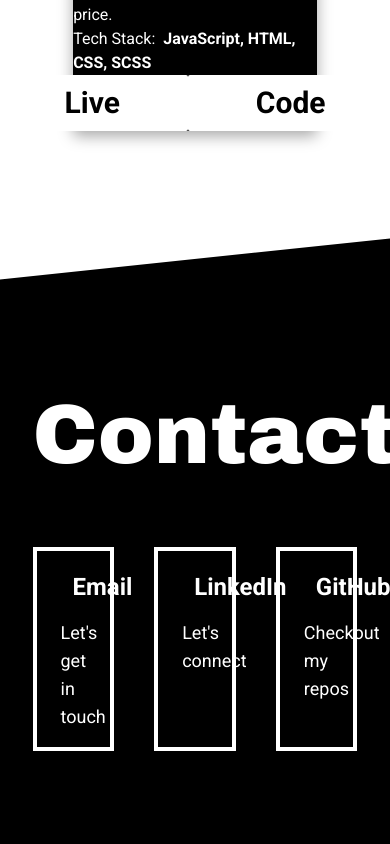
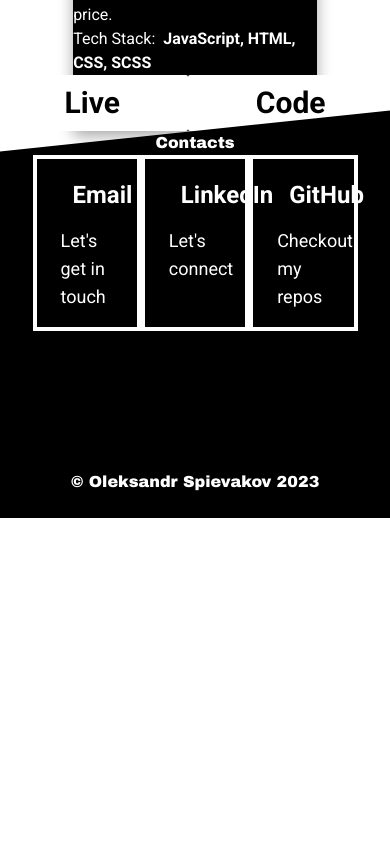
Before and after one commit to AlexandrSpevakov/portfolio-website, a Next.js app: page / in a window 390 px wide. Shown: the part 4900-5744 px from the top of the page. After the commit the page ends 5418 px from the top, so only its background shows below. Built offline with nearby package versions, Linux system fonts and the light colour scheme.

Commit message:
feat: implement Footer on 2xl

```diff
--- a/app/components/Contacts.tsx
+++ b/app/components/Contacts.tsx
@@ -3,13 +3,13 @@ export default function Contacts() {
     <section className="relative isolate text-white before:absolute before:inset-0 before:z-[-1] before:skew-y-[-6deg] before:bg-black after:absolute after:left-0 after:bottom-[-140px] after:z-[-1] after:h-full after:w-full after:bg-black">
       <section
         id="contacts"
-        className="relative mx-auto mt-32 w-10/12 bg-cover bg-center bg-no-repeat pt-32 pb-16 2xl:mt-36 2xl:pt-36 2xl:pb-20 3xl:mt-40 3xl:pt-40 3xl:pb-24"
+        className="relative mx-auto w-10/12 bg-cover bg-center bg-no-repeat md:mt-24 md:pt-24 md:pb-12 lg:mt-28 lg:pt-28 lg:pb-14 xl:mt-32 xl:pt-32 xl:pb-16 2xl:mt-36 2xl:pt-36 2xl:pb-20 3xl:mt-40 3xl:pt-40 3xl:pb-24"
       >
-        <h2 className="text-center font-archivo text-7.5xl 2xl:text-8xl 3xl:text-8.5xl">
+        <h2 className="text-center font-archivo md:xl:text-6xl lg:xl:text-7xl xl:text-7.5xl 2xl:text-8xl 3xl:text-8.5xl">
           Contacts
         </h2>
 
-        <section className="mt-16 grid grid-cols-3 gap-x-10 2xl:mt-20 2xl:gap-x-14 3xl:mt-24 3xl:gap-x-20">
+        <section className="grid grid-cols-3 md:mt-12 md:gap-x-10 lg:mt-14 lg:gap-x-12 xl:mt-16 xl:gap-x-14 2xl:mt-20 2xl:gap-x-16 3xl:mt-24 3xl:gap-x-20">
           <a
             href="mailto:spievakov@gmail.com"
             className="block border-4 border-white py-4 px-6 duration-300 hover:bg-white hover:text-black 2xl:py-5 2xl:px-8 3xl:border-6 3xl:py-6 3xl:px-10"
```
